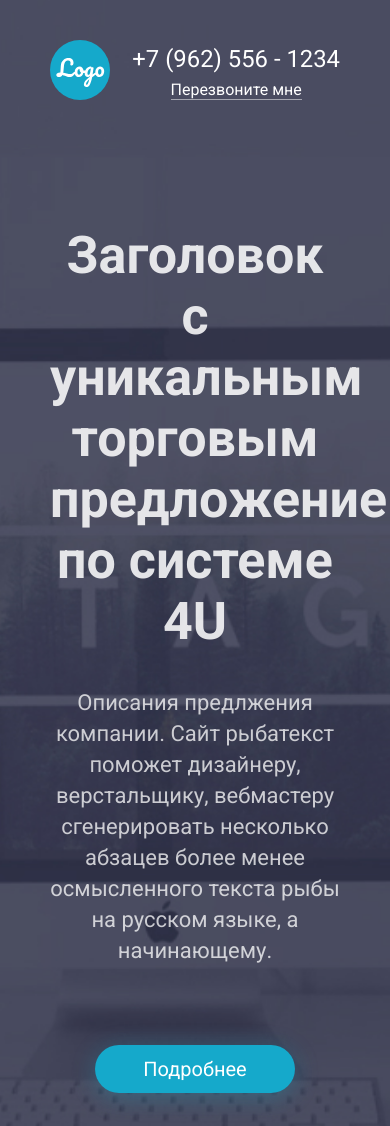
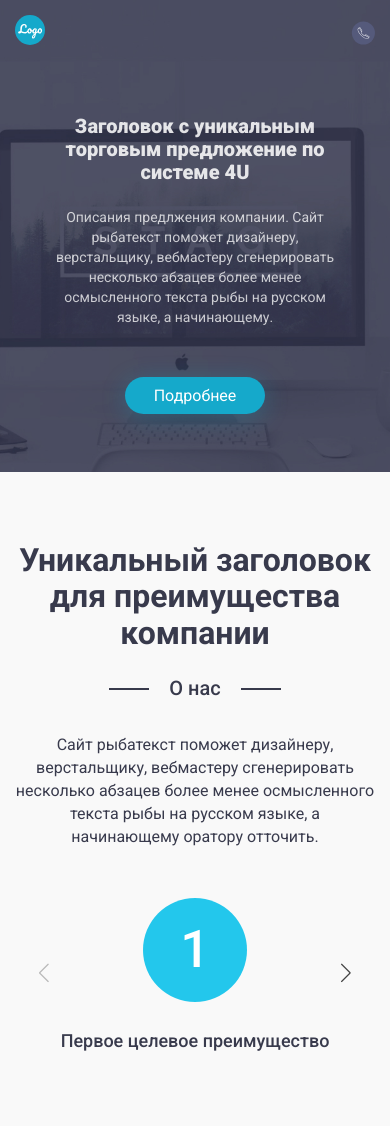
Before and after one commit to pkv1979/template, a plain HTML site: page index.html in a window 390 px wide. Shown: the top 1126 px of the page. Drawn offline with nearby package versions, Linux system fonts and the light colour scheme.

Commit message:
Добавил swiper js

```diff
--- /dev/null
+++ b/css/advantages.css
@@ -0,0 +1,202 @@
+.advantages {
+  text-align: center;
+}
+
+.advantages__container {
+  max-width: 934px;
+}
+
+.advantages__title {
+  margin-bottom: 25px;
+  font-weight: 700;
+  font-size: 35px;
+}
+
+.advantages__subtitle {
+  display: inline-block;
+  position: relative;
+  margin-bottom: 35px;
+  font-weight: 500;
+}
+
+.advantages__subtitle::before,
+.advantages__subtitle:after {
+  content: "";
+  position: absolute;
+  width: 43px;
+  height: 2px;
+  background-color: var(--main-color);
+  top: 50%;
+}
+
+.advantages__subtitle::before {
+  left: -66px;
+}
+
+.advantages__subtitle:after {
+  right: -66px;
+}
+
+.advantages__text {
+  margin: 0 auto;
+  margin-bottom: 50px;
+  max-width: 724px;
+  font-size: 18px;
+  line-height: 25px;
+}
+
+.advantages__wrapper {
+  /* display: flex;
+  gap: 50px; */
+}
+
+.advantages__item {
+  /* max-width: 196px; */
+}
+
+.advantages__number {
+  display: flex;
+  justify-content: center;
+  align-items: center;
+  margin: 0 auto;
+  margin-bottom: 16px;
+  width: 122px;
+  height: 122px;
+  border-radius: 50%;
+  -webkit-border-radius: 50%;
+  -moz-border-radius: 50%;
+  -ms-border-radius: 50%;
+  -o-border-radius: 50%;
+  background-color: var(--number-background);
+  font-weight: 500;
+  font-size: 57px;
+  color: var(--secondary-color);
+}
+
+.advantages__description {
+  font-weight: 500;
+  font-size: 20px;
+  line-height: 28px;
+  text-align: center;
+}
+
+.advantages__prev,
+.advantages__next {
+  width: 38px;
+  height: 38px;
+  color: #434343;
+  border-radius: 50%;
+  -webkit-border-radius: 50%;
+  -moz-border-radius: 50%;
+  -ms-border-radius: 50%;
+  -o-border-radius: 50%;
+}
+
+.advantages__prev:after,
+.advantages__next:after {
+  font-size: 19px;
+}
+
+.advantages__prev:hover,
+.advantages__next:hover {
+  background-color: rgba(75, 77, 98, 0.72);
+  color: var(--secondary-color);
+}
+
+@media (max-width: 1024px) {
+  .advantages__container {
+    max-width: 870px;
+  }
+
+  .advantages__title {
+    margin-bottom: 23px;
+    font-size: 32px;
+  }
+
+  .advantages__subtitle {
+    margin-bottom: 33px;
+    font-size: 20px;
+  }
+
+  .advantages__subtitle::before,
+  .advantages__subtitle:after {
+    width: 40px;
+  }
+
+  .advantages__subtitle::before {
+    left: -60px;
+  }
+
+  .advantages__subtitle:after {
+    right: -60px;
+  }
+
+  .advantages__text {
+    max-width: 666px;
+    font-size: 16px;
+    line-height: 23px;
+  }
+
+  .advantages__item {
+    /* max-width: 180px; */
+  }
+
+  .advantages__number {
+    margin-bottom: 26px;
+    width: 104px;
+    height: 104px;
+    font-size: 52px;
+  }
+
+  .advantages__description {
+    font-size: 18px;
+    line-height: 25px;
+  }
+}
+
+@media (max-width: 768px) {
+  .advantages__wrapper {
+    /* gap: 40px; */
+  }
+
+  .advantages__item {
+    /* max-width: 166px; */
+  }
+}
+
+@media (max-width: 375px) {
+  .advantages__container {
+    max-width: 290px;
+  }
+
+  .advantages__title {
+    margin-bottom: 15px;
+    font-size: 20px;
+  }
+
+  .advantages__subtitle {
+    margin-bottom: 26px;
+    font-size: 16px;
+  }
+
+  .advantages__subtitle::before,
+  .advantages__subtitle:after {
+    width: 20px;
+    height: 1px;
+  }
+
+  .advantages__subtitle::before {
+    left: -44px;
+  }
+
+  .advantages__subtitle:after {
+    right: -44px;
+  }
+
+  .advantages__text {
+    margin-bottom: 40px;
+    max-width: 290px;
+    font-size: 12px;
+    line-height: 17px;
+  }
+}
--- a/css/global.css
+++ b/css/global.css
@@ -56,7 +56,7 @@ iframe {
 }
 
 section {
-  padding: 50px 0;
+  padding: 70px 0;
 }
 
 .visually-hidden {
@@ -76,3 +76,15 @@ section {
   margin: 0 auto;
   padding: 0 50px;
 }
+
+@media (max-width: 1024px) {
+  .container {
+    padding: 0 30px;
+  }
+}
+
+@media (max-width: 425px) {
+  .container {
+    padding: 0 15px;
+  }
+}
--- a/css/header.css
+++ b/css/header.css
@@ -13,18 +13,6 @@
   margin-bottom: 120px;
 }
 
-.header__phone {
-  font-size: 23.85px;
-  line-height: 28px;
-  text-align: center;
-}
-
-.header__phone_text {
-  font-size: 16px;
-  line-height: 19px;
-  border-bottom: 1px solid var(--secondary-color-50);
-}
-
 .header__wrapper {
   margin: 0 auto;
   max-width: 990px;
@@ -33,6 +21,7 @@
 
 .header__title {
   margin-bottom: 35px;
+  font-weight: 900;
   font-size: 52px;
   line-height: 61px;
   color: var(--secondary-color-86);
@@ -51,3 +40,66 @@
   border-radius: 50px;
   font-size: 20px;
 }
+
+@media (max-width: 1024px) {
+  .header {
+    padding-top: 26px;
+    padding-bottom: 70px;
+  }
+
+  .header__nav {
+    margin-bottom: 70px;
+  }
+
+  .header__wrapper {
+    max-width: 780px;
+  }
+
+  .header__title {
+    margin-bottom: 28px;
+    font-size: 40px;
+    line-height: 47px;
+  }
+
+  .header__text {
+    margin-bottom: 61px;
+    font-size: 18px;
+    line-height: 25px;
+  }
+
+  .header__link {
+    padding: 11px 49px;
+  }
+}
+
+@media (max-width: 425px) {
+  .header {
+    padding-top: 15px;
+    padding-bottom: 65px;
+  }
+
+  .header__nav {
+    margin-bottom: 65px;
+  }
+
+  .header__wrapper {
+    max-width: 290px;
+  }
+
+  .header__title {
+    margin-bottom: 23px;
+    font-size: 20px;
+    line-height: 23px;
+  }
+
+  .header__text {
+    margin-bottom: 54px;
+    font-size: 14px;
+    line-height: 20px;
+  }
+
+  .header__link {
+    padding: 9px 29px;
+    font-size: 16px;
+  }
+}
--- a/css/logo.css
+++ b/css/logo.css
@@ -4,3 +4,10 @@
     height: 60px;
   }
 }
+
+@media (max-width: 425px) {
+  .logo__img {
+    width: 30px;
+    height: 30px;
+  }
+}
--- /dev/null
+++ b/css/phone.css
@@ -0,0 +1,44 @@
+.phone {
+  font-size: 24px;
+  line-height: 28px;
+  text-align: center;
+}
+
+.phone__img {
+  display: none;
+  width: 24px;
+  height: 24px;
+}
+
+.phone__text {
+  display: block;
+}
+
+.phone__text_underline {
+  font-size: 16px;
+  line-height: 19px;
+  border-bottom: 1px solid var(--secondary-color-50);
+}
+
+@media (max-width: 1024px) {
+  .phone {
+    font-size: 21px;
+    line-height: 25px;
+  }
+
+  .phone__text {
+    font-size: 13px;
+    line-height: 15px;
+  }
+}
+
+@media (max-width: 425px) {
+  .phone__img {
+    display: block;
+  }
+
+  .phone__text,
+  .phone__text_underline {
+    display: none;
+  }
+}
--- a/css/style.css
+++ b/css/style.css
@@ -3,4 +3,6 @@
 @import url("global.css");
 
 @import url("logo.css");
+@import url("phone.css");
 @import url("header.css");
+@import url("advantages.css");
--- a/css/variables.css
+++ b/css/variables.css
@@ -10,4 +10,5 @@
 
   --button-background: #15a9cb;
   --button-shadow: rgba(21, 169, 203, 0.3);
+  --number-background: #23c7ec;
 }
--- a/index.html
+++ b/index.html
@@ -13,6 +13,13 @@
       rel="stylesheet"
     />
 
+    <!-- Подключение библиотеки swiper js -->
+    <link
+      rel="stylesheet"
+      href="https://unpkg.com/swiper@8/swiper-bundle.min.css"
+    />
+    <script src="https://unpkg.com/swiper@8/swiper-bundle.min.js"></script>
+
     <link rel="stylesheet" href="./css/style.css" />
   </head>
   <body>
@@ -22,9 +29,10 @@
           <a href="#" class="logo">
             <img src="./img/Logo.svg" alt="Логотип" class="logo__img" />
           </a>
-          <a href="tel:+79625561234" class="header__phone">
-            +7 (962) 556 - 1234<br />
-            <span class="header__phone_text">Перезвоните мне</span>
+          <a href="tel:+79625561234" class="phone">
+            <img src="./img/Phone.svg" alt="Телефон" class="phone__img" />
+            <span class="phone__text">+7 (962) 556 - 1234</span>
+            <span class="phone__text_underline">Перезвоните мне</span>
           </a>
         </div>
 
@@ -41,5 +49,56 @@
         </div>
       </div>
     </header>
+
+    <main>
+      <section class="advantages">
+        <div class="container advantages__container">
+          <h2 class="advantages__title">
+            Уникальный заголовок для преимущества компании
+          </h2>
+          <p class="advantages__subtitle">О нас</p>
+          <p class="advantages__text">
+            Сайт рыбатекст поможет дизайнеру, верстальщику, вебмастеру
+            сгенерировать несколько абзацев более менее осмысленного текста рыбы
+            на русском языке, а начинающему оратору отточить.
+          </p>
+
+          <div class="advantages__items swiper">
+            <div class="swiper-wrapper advantages__wrapper">
+              <div class="swiper-slide advantages__item">
+                <p class="advantages__number">1</p>
+                <p class="advantages__description">
+                  Первое целевое преимущество
+                </p>
+              </div>
+              <div class="swiper-slide advantages__item">
+                <p class="advantages__number">2</p>
+                <p class="advantages__description">
+                  Второе целевое преимущество
+                </p>
+              </div>
+              <div class="swiper-slide advantages__item">
+                <p class="advantages__number">3</p>
+                <p class="advantages__description">
+                  Третье целевое преимущество
+                </p>
+              </div>
+              <div class="swiper-slide advantages__item">
+                <p class="advantages__number">4</p>
+                <p class="advantages__description">
+                  Четвертое целевое преимущество
+                </p>
+              </div>
+            </div>
+
+            <!-- If we need navigation buttons -->
+            <div class="swiper-button-prev advantages__prev"></div>
+            <div class="swiper-button-next advantages__next"></div>
+          </div>
+        </div>
+      </section>
+    </main>
+
+    <script src="./js/main.js"></script>
   </body>
 </html>
--- /dev/null
+++ b/js/main.js
@@ -0,0 +1,22 @@
+const swiper = new Swiper(".swiper", {
+  slidesPerView: 1,
+  spaceBetween: 0,
+  navigation: {
+    nextEl: ".swiper-button-next",
+    prevEl: ".swiper-button-prev",
+  },
+  breakpoints: {
+    640: {
+      slidesPerView: 2,
+      spaceBetween: 50,
+    },
+    768: {
+      slidesPerView: 3,
+      spaceBetween: 50,
+    },
+    1024: {
+      slidesPerView: 4,
+      spaceBetween: 50,
+    },
+  },
+});
```
Also changed, not shown: img/Phone.svg (added).
